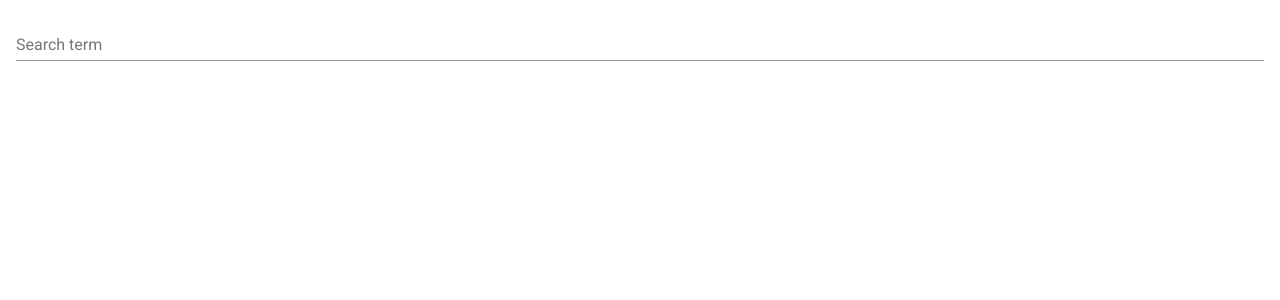
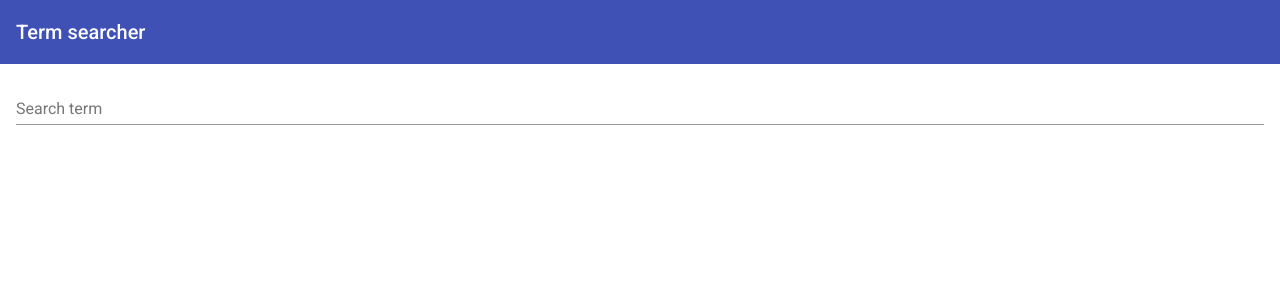
Before and after one commit to crigasro/term-searcher, an Angular app: page / in a window 1280 px wide. Shown: the top 300 px of the page. Built offline with nearby package versions, Linux system fonts and the light colour scheme.

Commit message:
Added toolbar to home page

```diff
--- a/src/app/pages/home/home.component.html
+++ b/src/app/pages/home/home.component.html
@@ -1,3 +1,7 @@
+<mat-toolbar color="primary">
+  <span>Term searcher</span>
+</mat-toolbar>
+
 <div class="content">
   <app-search-bar title="Search term" (onSearch)="searchNotifier.next($event)"></app-search-bar>
 
```
